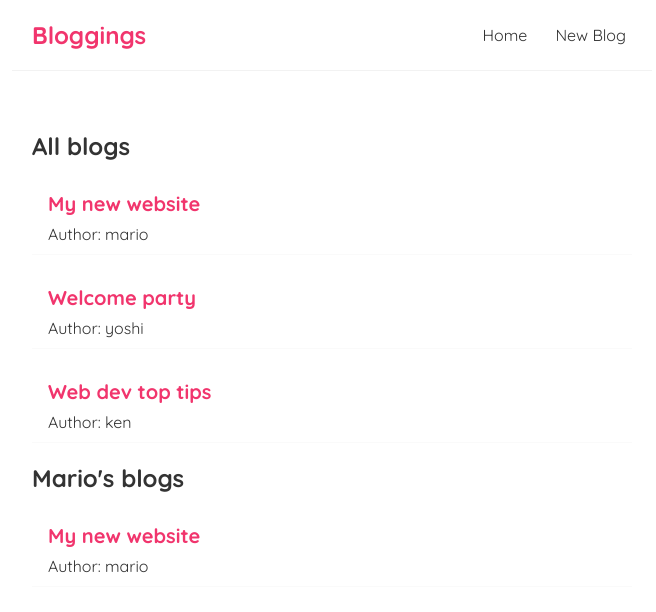
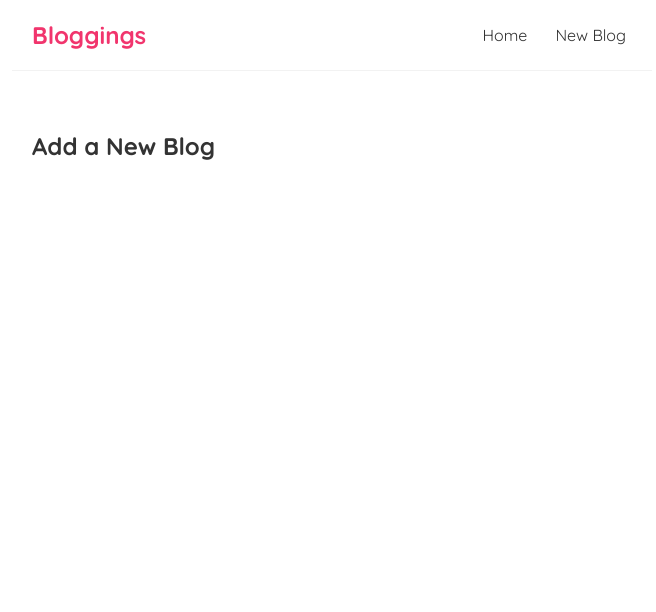
Before and after one commit to abdullah-rizwan1/bloggings, a React (Create React App) app: page /createBlog in a window 1280 px wide. Shown: the top 612 px of the page, without its empty margins (308-964 px from the left). Built offline with nearby package versions, Linux system fonts and the light colour scheme.

Commit message:
fetching data from json server

```diff
--- /dev/null
+++ b/data/db.json
@@ -0,0 +1,16 @@
+{
+    "blogs": [
+        {
+            "title": "My First Blog",
+            "body": "This is my first blog.",
+            "author": "Abdullah",
+            "id": 1
+        },
+        {
+            "title": "My Last Blog",
+            "body": "This is my last blog.",
+            "author": "Abdullah",
+            "id": 2
+        }
+    ]
+}
--- a/package.json
+++ b/package.json
@@ -8,6 +8,7 @@
     "@testing-library/user-event": "^13.5.0",
     "react": "^18.2.0",
     "react-dom": "^18.2.0",
+    "react-router-dom": "^6.22.3",
     "react-scripts": "5.0.1",
     "web-vitals": "^2.1.4"
   },
--- a/src/App.js
+++ b/src/App.js
@@ -1,16 +1,22 @@
 import Navbar from './Navbar'
 import Home from './Home'
-
+import { BrowserRouter, Routes, Route } from 'react-router-dom'
+import CreateBlog from './CreateBlog'
 function App() {
   const title = 'Welcome to the New Blog'
   const likes = 50
   return (
-    <div className="App">
-      <Navbar />
-      <div className="content">
-        <Home />
+    <BrowserRouter>
+      <div className="App">
+        <Navbar />
+        <div className="content">
+          <Routes>
+            <Route path="/" Component={Home} />
+            <Route path="/createBlog" Component={CreateBlog} />
+          </Routes>
+        </div>
       </div>
-    </div>
+    </BrowserRouter>
   )
 }
 
--- /dev/null
+++ b/src/CreateBlog.js
@@ -0,0 +1,9 @@
+const CreateBlog = () => {
+  return (
+    <div className="create">
+      <h2>Add a New Blog</h2>
+    </div>
+  )
+}
+
+export default CreateBlog
--- a/src/Home.js
+++ b/src/Home.js
@@ -1,34 +1,14 @@
-import { useState } from 'react'
+import { useState, useEffect } from 'react'
 import BlogList from './BlogList'
+import useFetch from './useFetch'
+
 const Home = () => {
-  const [blogs, setBlogs] = useState([
-    {
-      title: 'My new website',
-      body: 'lorem ipsum ...',
-      author: 'mario',
-      id: 1,
-    },
-    {
-      title: 'Welcome party',
-      body: 'lorem ipsum ...',
-      author: 'yoshi',
-      id: 2,
-    },
-    {
-      title: 'Web dev top tips',
-      body: 'lorem ipsum ...',
-      author: 'ken',
-      id: 3,
-    },
-  ])
-
+  const { data, isPending, error } = useFetch('http://localhost:8000/blogs')
   return (
     <div className="home">
-      <BlogList blogs={blogs} title="All blogs" />
-      <BlogList
-        blogs={blogs.filter((blog) => blog.author === 'mario')}
-        title="Mario's blogs"
-      />
+      {error && <div>{error}</div>}
+      {isPending && <div>Loading...</div>}
+      {data && <BlogList blogs={data} title="All blogs" />}
     </div>
   )
 }
--- a/src/Navbar.js
+++ b/src/Navbar.js
@@ -1,10 +1,12 @@
+import { Link } from 'react-router-dom'
+
 const Navbar = () => {
   return (
     <nav className="navbar">
       <h1>Bloggings</h1>
       <div className="links">
-        <a href="/">Home</a>
-        <a href="/create">New Blog</a>
+        <Link to="/">Home</Link>
+        <Link to="/createBlog">New Blog</Link>
       </div>
     </nav>
   )
--- /dev/null
+++ b/src/useFetch.js
@@ -0,0 +1,32 @@
+import { useState, useEffect } from 'react'
+
+const useFetch = (url) => {
+  const [data, setData] = useState(null)
+  const [isPending, setIsPending] = useState(true)
+  const [error, setError] = useState(null)
+  setTimeout(() => {
+    useEffect(() => {
+      fetch(url)
+        .then((res) => {
+          if (!res.ok) {
+            throw Error('Could not fetch the data for that resource')
+          }
+          return res.json()
+        })
+        .then((data) => {
+          setData(data)
+          setError(null)
+          setIsPending(false)
+        })
+        .catch((err) => {
+          setIsPending(false)
+          setData(null)
+          setError(err.message)
+        })
+    }, [url])
+  }, 2000)
+
+  return { data, isPending, error }
+}
+
+export default useFetch
```
Also changed, not shown: 1 other file (tests, documents, lock files or other folders).
